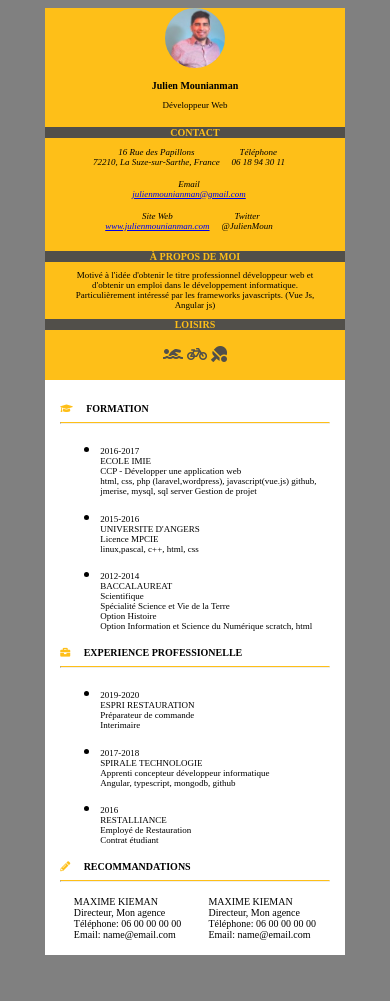
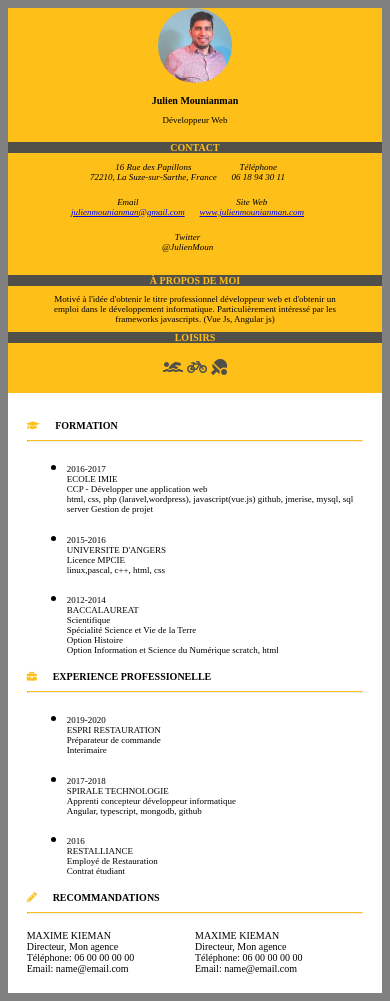
Before and after one commit to JulienMounianman/P2_CV, a plain HTML site: page Index.html in a window 390 px wide. Before the commit the page ends 963 px from the top, so only its background shows below. Drawn offline with Linux system fonts and the light colour scheme.

Commit message:
update_post_exam

```diff
--- a/Index.html
+++ b/Index.html
@@ -14,7 +14,7 @@
            <img src="img/pp.jpg" alt="img" />
         </figure>
         <div class="Hidden_title">
-          <h1>Julien Mounianman</h1>
+          <h2>Julien Mounianman</h2>
           <p> Développeur Web </p>
         </div>
       </section>
@@ -70,9 +70,9 @@
           <ul>
             <li>
               <article class="Formation">
-                <div class="Formation_date">
+                <h4 class="Formation_date">
                   2016-2017
-                </div>
+                </h4>
                 <div class="Formation_info">
                     ECOLE IMIE <br>
                     CCP - Développer une application web<br>
@@ -86,9 +86,9 @@
             </li>
             <li>
               <article class="Formation">
-                <div class="Formation_date">
+                <h4 class="Formation_date">
                   2015-2016
-                </div>
+                </h4>
                 <div class="Formation_info">
                     UNIVERSITE D'ANGERS <br>
                     Licence MPCIE <br>
@@ -100,9 +100,9 @@
             </li>
             <li>
               <article class="Formation">
-                <div class="Formation_date">
+                <h4 class="Formation_date">
                   2012-2014
-                </div>
+                </h4>
                 <div class="Formation_info">
                     BACCALAUREAT <br>
                     Scientifique <br>
@@ -122,9 +122,9 @@
           <ul>
             <li>
               <article class="Professional_experience">
-                  <div class="Professional_exp_date">
+                  <h4 class="Professional_exp_date">
                   2019-2020
-                </div>
+                </h4>
                 <div class="Professional_exp_info">
                     ESPRI RESTAURATION <br>
                     Préparateur de commande <br>
@@ -136,9 +136,9 @@
             </li>
             <li>
               <article class="Professional_experience">
-                <div class="Professional_exp_date">
+                <h4 class="Professional_exp_date">
                   2017-2018
-                </div>
+                </h4>
                 <div class="Professional_exp_info">
                     SPIRALE TECHNOLOGIE <br>
                     Apprenti concepteur développeur informatique <br>
@@ -150,9 +150,9 @@
             </li>
             <li>
               <article class="Professional_experience">
-                <div class="Professional_exp_date">
+                <h4 class="Professional_exp_date">
                   2016
-                </div>
+                </h4>
                 <div class="Professional_exp_info">
                     RESTALLIANCE <br>
                     Employé de Restauration <br>
@@ -168,13 +168,13 @@
         <h2> <i class="fas fa-pencil-alt"></i> RECOMMANDATIONS</h2><hr>
         <div class="Recommandations">
           <article class="Recommandations_info">
-              MAXIME KIEMAN <br>
+              <h4> MAXIME KIEMAN </h4>
               Directeur, Mon agence <br>
               Téléphone: 06 00 00 00 00<br>
               Email: name@email.com
           </article>
           <article class="Recommandations_info">
-              MAXIME KIEMAN <br>
+              <h4> MAXIME KIEMAN </h4>
               Directeur, Mon agence <br>
               Téléphone: 06 00 00 00 00<br>
               Email: name@email.com
--- a/style.css
+++ b/style.css
@@ -76,6 +76,7 @@ img {
 }
 .Formation_date {
   width: 45%;
+  margin: 0;
 }
 .Formation_info{
   width: 55%;
@@ -86,6 +87,7 @@ img {
 }
 .Professional_exp_date {
   width: 45%;
+  margin: 0;
 }
 .Professional_exp_info{
   width: 55%;
@@ -96,7 +98,9 @@ img {
 }
 .Recommandations_info {
   width: 50%;
-  margin-left: 5%;
+}
+.Recommandations_info h4 {
+  margin: 0;
 }
 .Police_small {
   font-size: small;
@@ -118,11 +122,13 @@ h2 i {
 header p span {
   text-decoration: underline #FEBF18;
 }
+h4 {
+  font-weight: normal;
+}
 @media all and (max-width: 480px)
 {
   .Main {
     flex-direction: column;
-    width:80%;
   }
   .Margin {
     width: auto;
```
